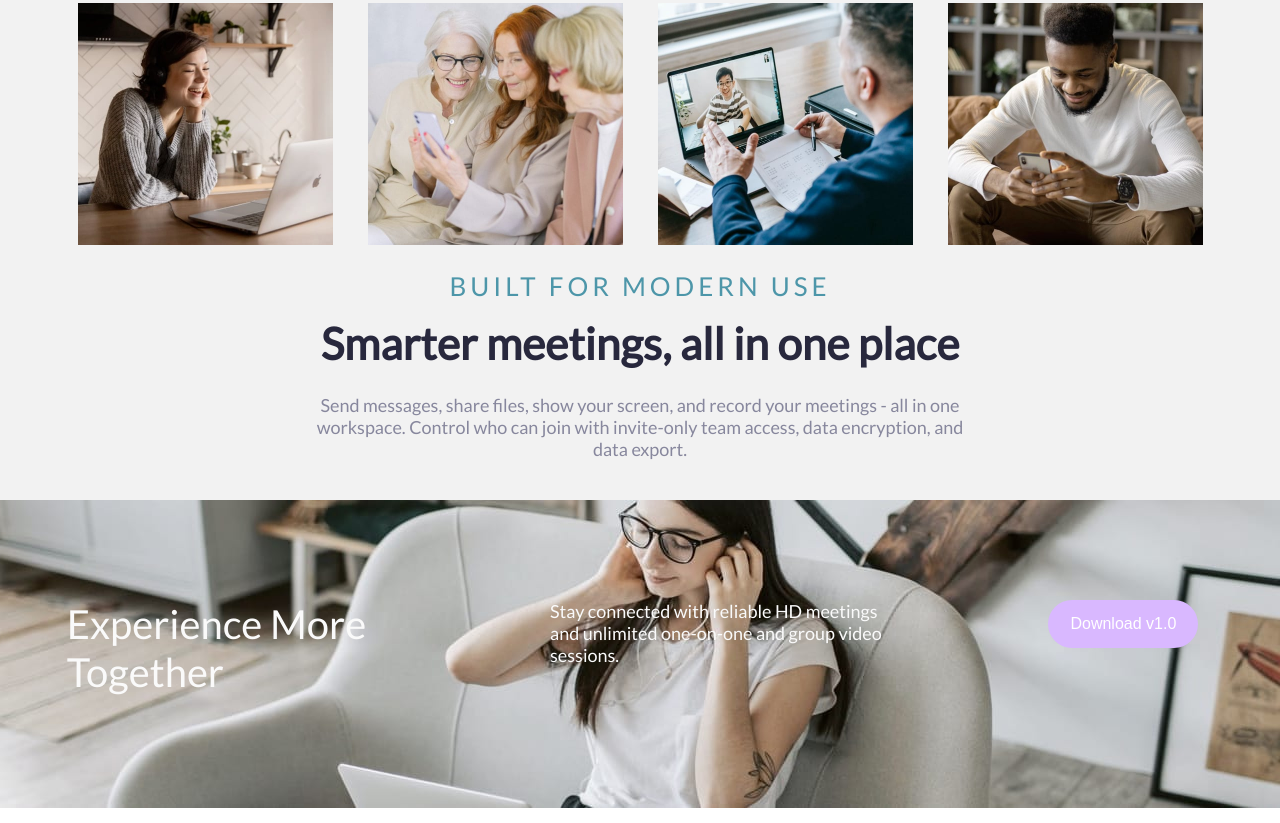
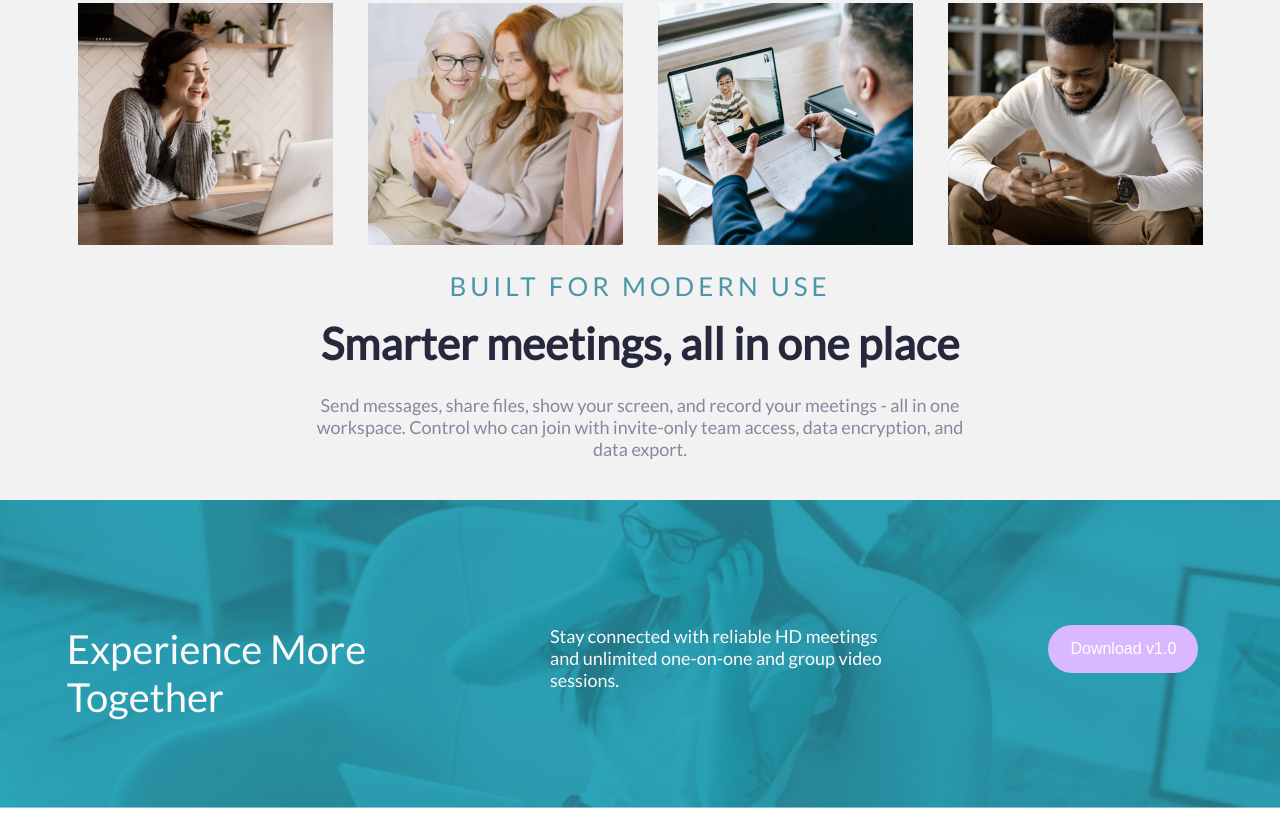
Before and after one commit to michaelpaulcuccia/meet-landing-page, a Gatsby site in the folder gatsby-starter-styled-components/: page / in a window 1280 px wide. Shown: the part 562-1385 px from the top of the page. Built offline with nearby package versions, Linux system fonts and the light colour scheme; Gatsby itself is replaced by a stand-in of ours.

Commit message:
final touches before deployment

```diff
--- a/gatsby-starter-styled-components/src/components/Footer.js
+++ b/gatsby-starter-styled-components/src/components/Footer.js
@@ -1,21 +1,32 @@
 import React from 'react';
 import styled from 'styled-components';
-import imageFooter from '../images/assets/image-footer.jpg';
+import imageFooter from '../images/assets/footerImage.png';
 import Button from './Button';
 
 const MainContainer = styled.div`
     background-image: url(${imageFooter});
     background-repeat: no-repeat;
     background-position: center;
+    background-size: cover;
     width: 100%;
     height: 308px;
     margin-top: 40px;
+
+    @media (max-width: 765px) {
+
+    }
 `;
 
 const TextContainer = styled.div`
     display: flex;
     justify-content: space-around;
-    padding-top: 100px;
+    padding-top: 125px;
+
+    @media (max-width: 765px) {
+        flex-direction: column;
+        align-items: center;
+        padding-top: 25px;
+    }
 
     p {
         color: #FAFAFA;
@@ -25,12 +36,37 @@ const TextContainer = styled.div`
         font-size: 40px;
         height: 88px;
         width: 350px;
+
+        @media (max-width: 1000px) {
+            font-size: 34px;
+            height: 78px;
+            width: 250px;
+        }
+
+        @media (max-width: 765px) {
+            font-size: 28px;
+            text-align: center;
+            padding-top: 10px;
+        }
     }
 
     .pTwo {
         font-size: 18px;
         height: 88px;
         width: 350px;
+
+        @media (max-width: 1000px) {
+            font-size: 16px;
+            height: 78px;
+            width: 250px;
+        }
+
+        @media (max-width: 765px) {
+            font-size: 14px;
+            text-align: center;
+            padding-top: 15px;
+            margin-bottom: 25px;
+        }
     }
 
 `;
```
Also changed, not shown: gatsby-starter-styled-components/src/images/assets/footerImage.png (added).
